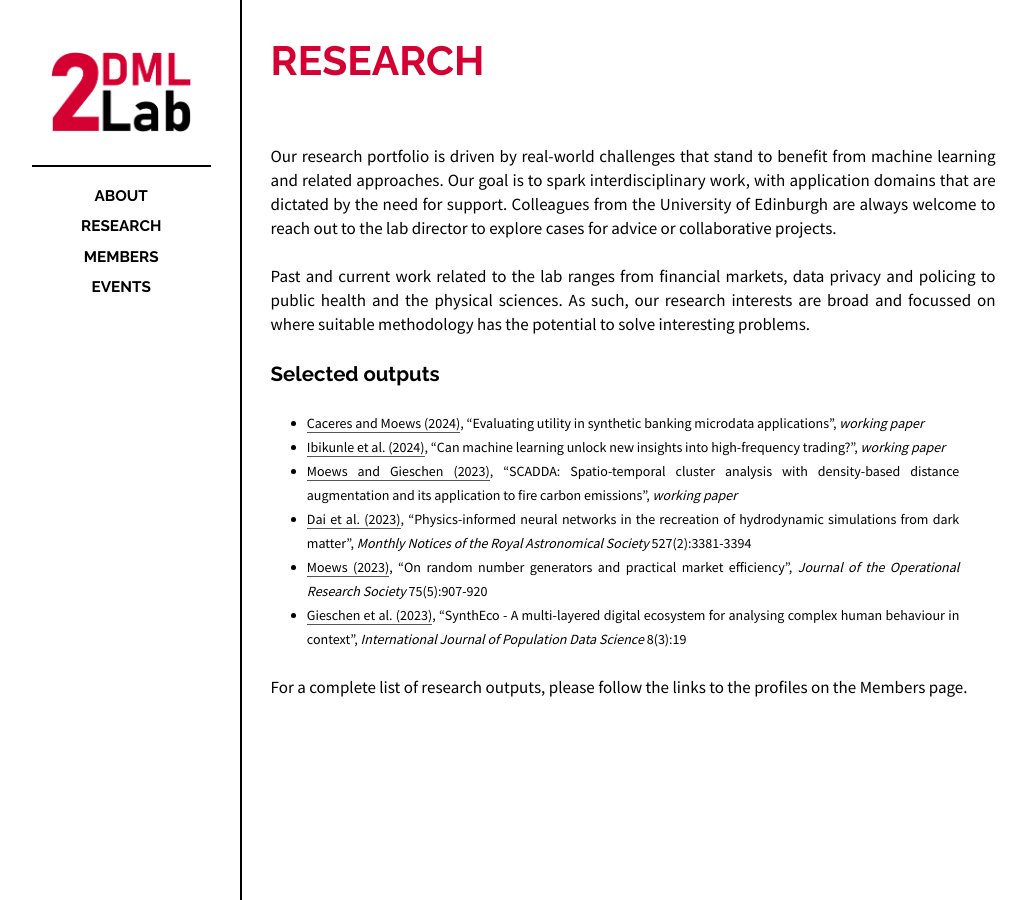
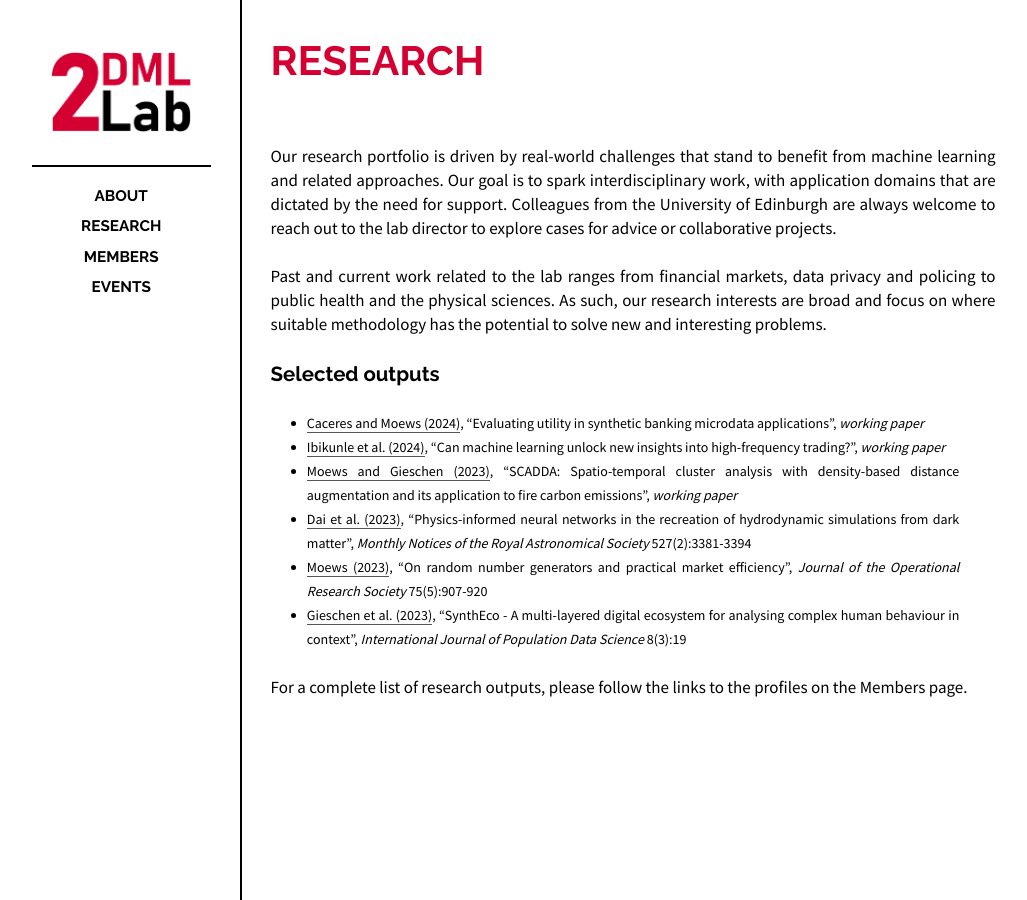
Before and after one commit to 2dml-lab/2dml-lab.github.io, a Jekyll site: the page built from _posts/2024-02-03-research.md, in a window 1280 px wide. Shown: the whole page, without its empty margins (118-1145 px from the left). Built offline with Jekyll 4.4.1, drawn with Linux system fonts in a browser that asks for light colours.

Commit message:
Update 2024-02-03-research.md

```diff
--- a/_posts/2024-02-03-research.md
+++ b/_posts/2024-02-03-research.md
@@ -17,7 +17,7 @@ include-in-header:
 
 Our research portfolio is driven by real-world challenges that stand to benefit from machine learning and related approaches. Our goal is to spark interdisciplinary work, with application domains that are dictated by the need for support. Colleagues from the University of Edinburgh are always welcome to reach out to the lab director to explore cases for advice or collaborative projects.
 
-Past and current work related to the lab ranges from financial markets, data privacy and policing to public health and the physical sciences. As such, our research interests are broad and focussed on where suitable methodology has the potential to solve interesting problems.
+Past and current work related to the lab ranges from financial markets, data privacy and policing to public health and the physical sciences. As such, our research interests are broad and focus on where suitable methodology has the potential to solve new and interesting problems.
 
 ## Selected outputs
 
```
